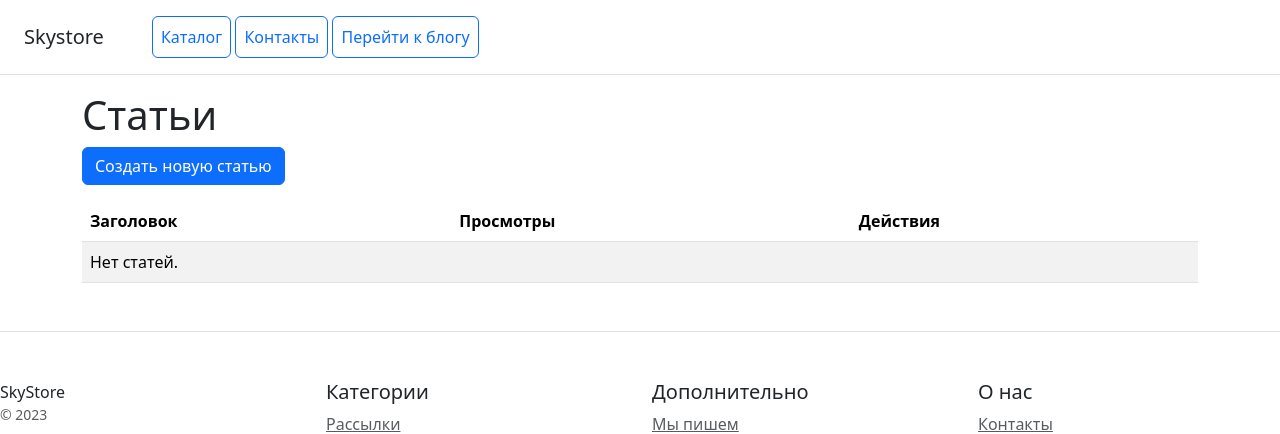
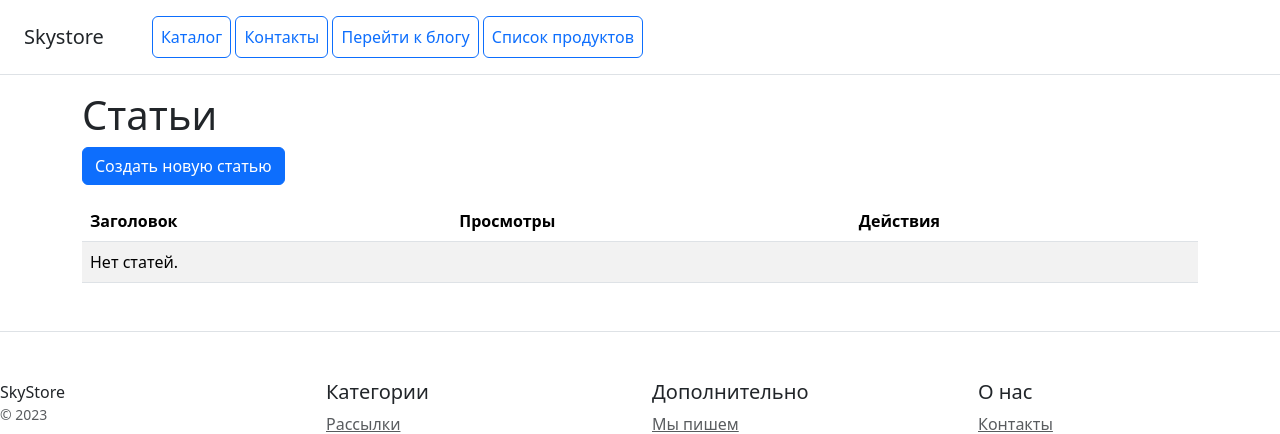
Before and after one commit to Svetlana062/Django_homework, a Django app: page /blog/ in a window 1280 px wide. Shown: the top 434 px of the page. Run offline with Django 5.2, Linux system fonts and the light colour scheme; data that the repository does not hold is empty; some libraries are stand-ins or nearby versions.

Commit message:
Added product list button

```diff
--- a/myproject/catalog/templates/catalog/includes/main_menu.html
+++ b/myproject/catalog/templates/catalog/includes/main_menu.html
@@ -5,5 +5,7 @@
         <a class="p-2 btn btn-outline-primary" href="/contacts/">Контакты</a>
         <!-- Кнопка для перехода в блог -->
         <a class="p-2 btn btn-outline-primary" href="{% url 'blog:list' %}">Перейти к блогу</a>
+        <!--кнопку для перехода на список продуктов-->
+        <a class="p-2 btn btn-outline-primary" href="{% url 'product_list' %}">Список продуктов</a>
     </nav>
 </div>
```
